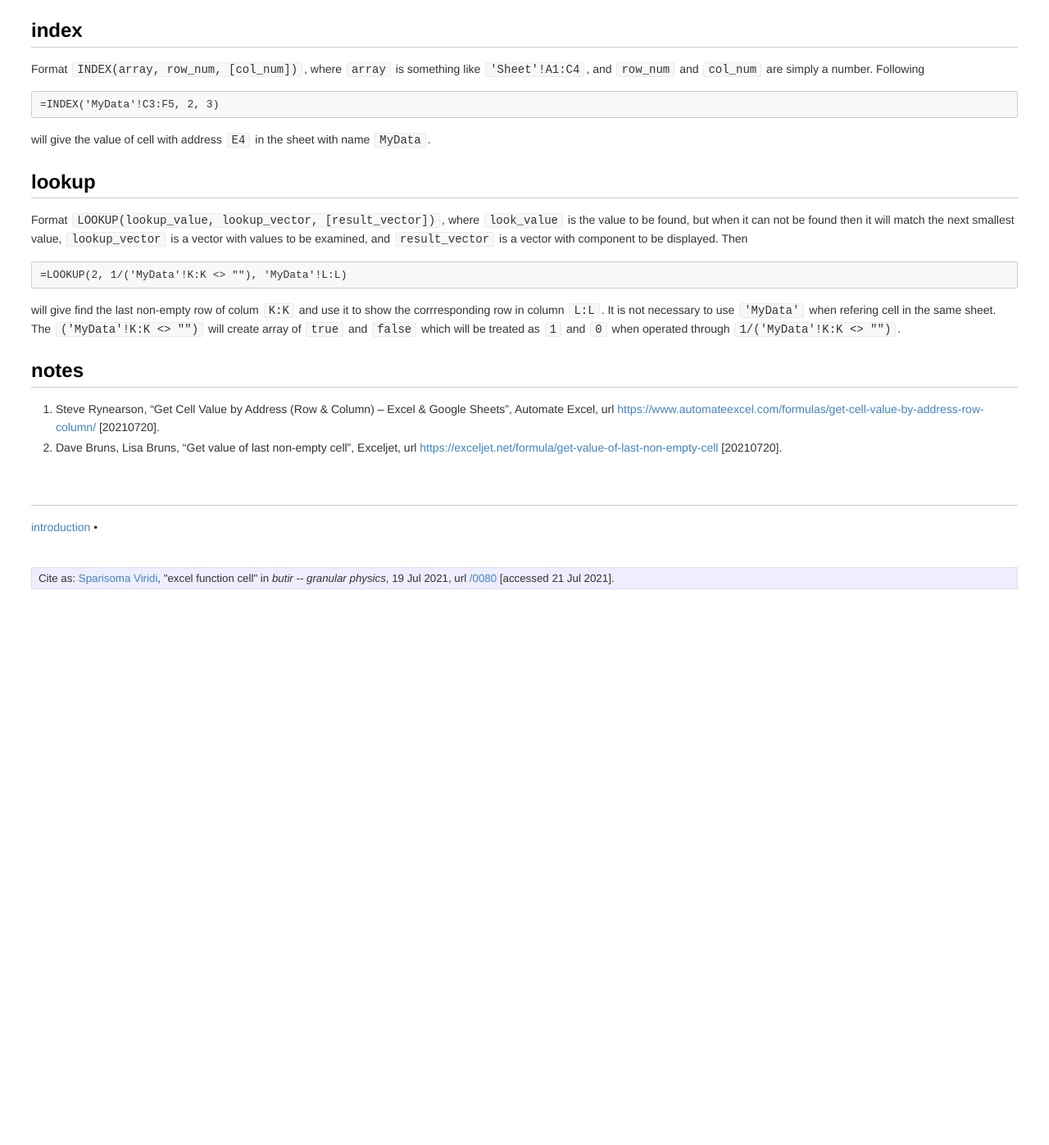
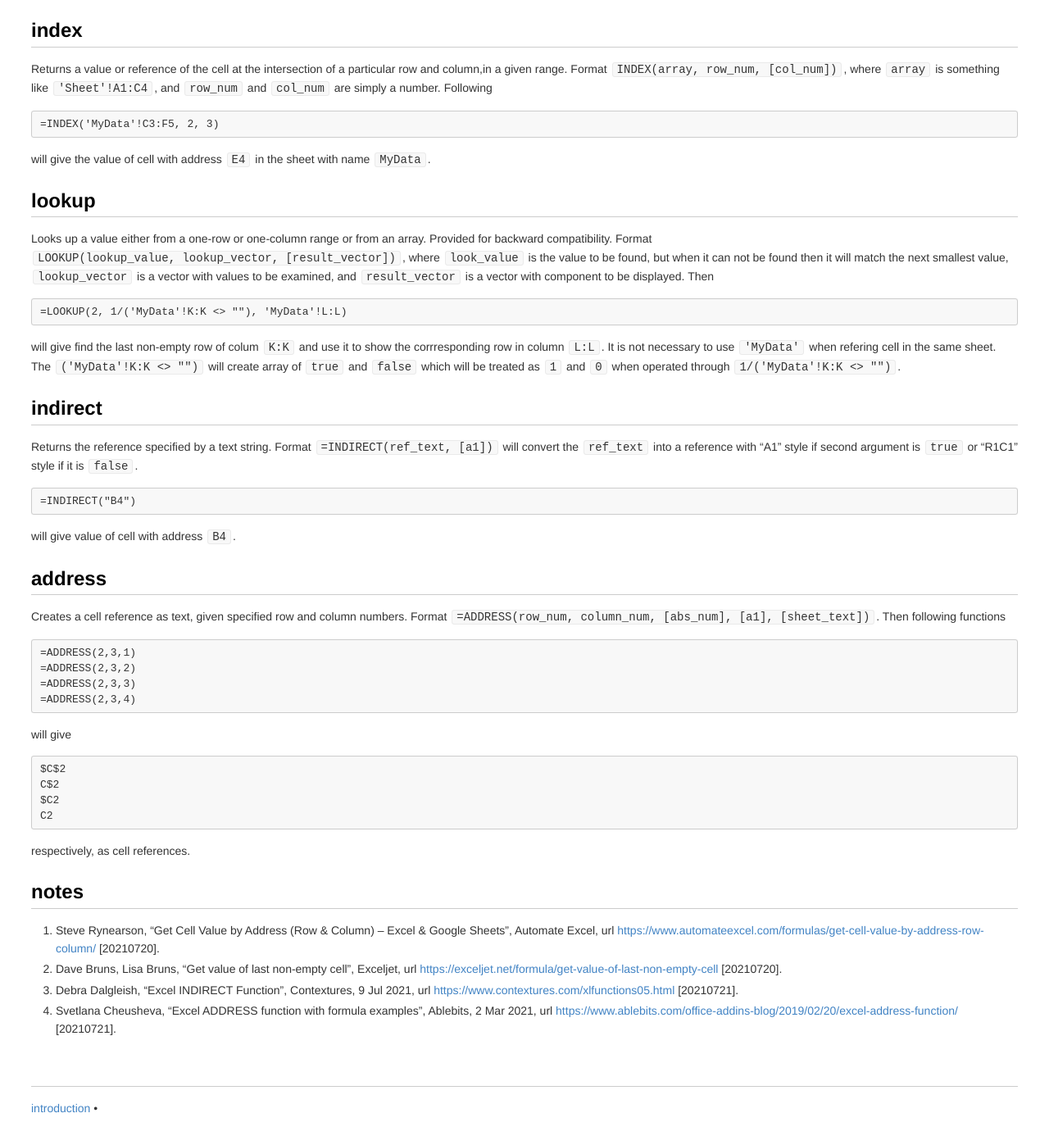
Before and after one commit to dudung/butir, a Jekyll site: the page built from _posts/0/08/2021-07-20-excel-function-cell.md, in a window 1280 px wide and 1400 px high, scrolled down 219 px. Shown: the top 1397 px of the window at 82% size. Built offline with Jekyll 4.4.1, drawn with Linux system fonts in a browser that asks for light colours; before the commit the page ends 976 px from its top, so only the background shows below that; some of the changed text lies outside the part shown.

Commit message:
indirect, address

````diff
--- a/_posts/0/08/2021-07-20-excel-function-cell.md
+++ b/_posts/0/08/2021-07-20-excel-function-cell.md
@@ -13,31 +13,58 @@ oo: false
 svgphys: false
 category: literatures
 tags: ["excel", "function", "cell", "address", "data", "index", "lookup", "value", "non-empty"]
-date: 2021-07-20 06:05:00 +0700
+date: 2021-07-21 10:58:00 +0700
 permalink: /0080
 src: https://github.com/dudung/butir/commits/main/_posts/0/08/2021-07-20-excel-function-cell.md
 twitter_username: 6unpnp
 nodes: ['0000']
 ---
-Learning about Microsoft Excel functions related to cell in get cell value by address [[1](#r01)], find the last non-empty cell [[2](#r02)],
+Learning about Microsoft Excel functions related to cell in get cell value by address [[1](#r01)], find the last non-empty cell [[2](#r02)], return a reference to a range [[3](#r03)], create cell address [[4](#r04)].
 
 ## index
-Format `INDEX(array, row_num, [col_num])`, where `array` is something like `'Sheet'!A1:C4`, and `row_num` and `col_num` are simply a number. Following
+Returns a value or reference of the cell at the intersection of a particular row and column,in a given range. Format `INDEX(array, row_num, [col_num])`, where `array` is something like `'Sheet'!A1:C4`, and `row_num` and `col_num` are simply a number. Following
 ```
 =INDEX('MyData'!C3:F5, 2, 3)
 ```
 will give the value of cell with address `E4` in the sheet with name `MyData`.
 
 ## lookup
-Format `LOOKUP(lookup_value, lookup_vector, [result_vector])`, where `look_value` is the value to be found, but when it can not be found then it will match the next smallest value, `lookup_vector` is a vector with values to be examined, and `result_vector` is a vector with component to be displayed. Then
+Looks up a value either from a one-row or one-column range or from an array. Provided for backward compatibility. Format `LOOKUP(lookup_value, lookup_vector, [result_vector])`, where `look_value` is the value to be found, but when it can not be found then it will match the next smallest value, `lookup_vector` is a vector with values to be examined, and `result_vector` is a vector with component to be displayed. Then
 ```
 =LOOKUP(2, 1/('MyData'!K:K <> ""), 'MyData'!L:L)
 ```
 will give find the last non-empty row of colum `K:K` and use it to show the corrresponding row in column `L:L`. It is not necessary to use `'MyData'` when refering cell in the same sheet. The `('MyData'!K:K <> "")` will create array of `true` and `false` which will be treated as `1` and `0` when operated through `1/('MyData'!K:K <> "")`.
 
+## indirect
+Returns the reference specified by a text string. Format `=INDIRECT(ref_text, [a1])` will convert the `ref_text` into a reference with "A1" style if second argument is `true` or "R1C1" style if it is `false`.
+```
+=INDIRECT("B4")
+```
+will give value of cell with address `B4`.
+
+
+## address
+Creates a cell reference as text, given specified row and column numbers. Format `=ADDRESS(row_num, column_num, [abs_num], [a1], [sheet_text])`. Then following functions
+```
+=ADDRESS(2,3,1)
+=ADDRESS(2,3,2)
+=ADDRESS(2,3,3)
+=ADDRESS(2,3,4)
+```
+will give
+```
+$C$2
+C$2
+$C2
+C2
+```
+respectively, as cell references.
+
 ## notes
 1. <a name="r01"></a>Steve Rynearson, "Get Cell Value by Address (Row & Column) – Excel & Google Sheets", Automate Excel, url <https://www.automateexcel.com/formulas/get-cell-value-by-address-row-column/> [20210720].
 2. <a name="r02"></a>Dave Bruns, Lisa Bruns, "Get value of last non-empty cell", Exceljet, url <https://exceljet.net/formula/get-value-of-last-non-empty-cell> [20210720].
+3. <a name="r03"></a>Debra Dalgleish, "Excel INDIRECT Function", Contextures, 9 Jul 2021, url <https://www.contextures.com/xlfunctions05.html> [20210721].
+4. <a name="r04"></a>Svetlana Cheusheva, "Excel ADDRESS function with formula examples", Ablebits, 2 Mar 2021, url <https://www.ablebits.com/office-addins-blog/2019/02/20/excel-address-function/> [20210721].
 
 ## &nbsp;
 [introduction](0000) &bull;
````
